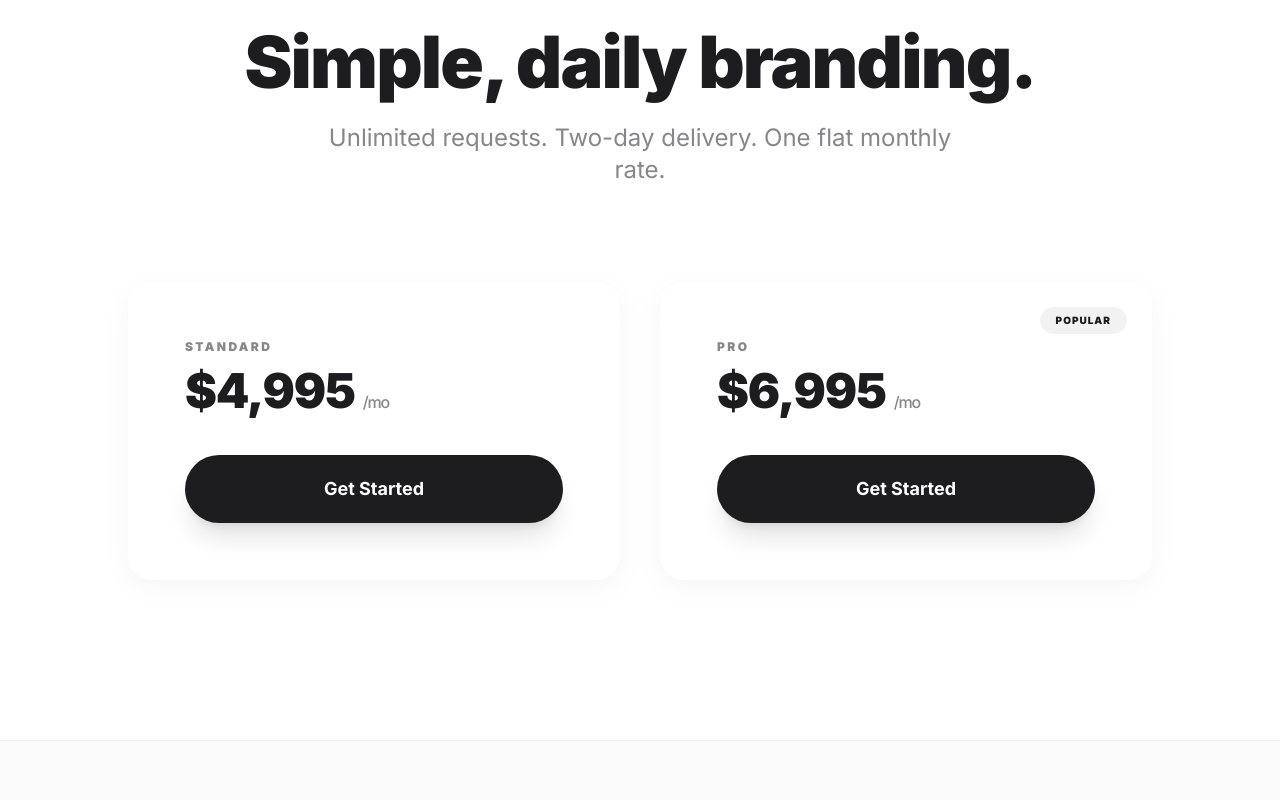
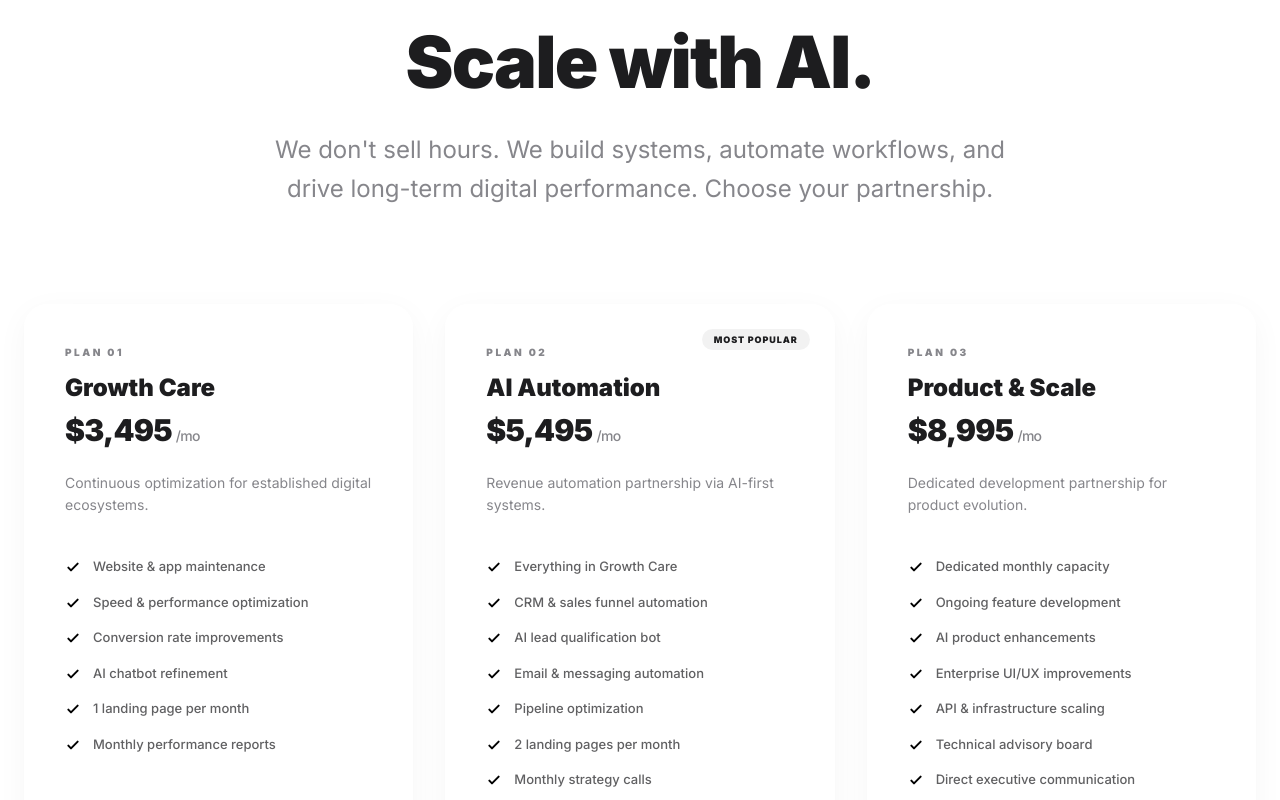
Before and after one commit to 0xmetamonkey/house-of-extsy, a Next.js app: page / in a window 1280 px wide. Shown: the part 1460-2260 px from the top of the page. Built offline with nearby package versions, Linux system fonts and the light colour scheme.

Commit message:
Implement new 3-tier subscription model and fix sizing/hover states

```diff
--- a/src/app/page.tsx
+++ b/src/app/page.tsx
@@ -80,7 +80,7 @@
             Book a call
           </Link>
           <Link href="#pricing" className="px-6 py-2.5 text-[13px] font-semibold bg-[#1d1d1f] text-white rounded-full hover:bg-black transition-all duration-500 hover:shadow-[0_8px_20px_rgba(0,0,0,0.2)] active:scale-95">
-            Explore Pricing
+            View Plans
           </Link>
         </div>
       </nav>
@@ -135,37 +135,123 @@
         </div>
       </section>
 
-      {/* Pricing Section */}
+      {/* Pricing Section - Outcome Driven Service Model */}
       <section id="pricing" className="py-40 px-6 bg-white border-t border-black/5">
-        <div className="max-w-5xl mx-auto">
+        <div className="max-w-7xl mx-auto">
           <FadeIn>
             <div className="text-center mb-24">
-              <h2 className="text-5xl md:text-7xl font-black text-[#1d1d1f] tracking-tight mb-6">Simple, daily branding.</h2>
-              <p className="text-xl md:text-2xl text-[#86868b] max-w-2xl mx-auto">Unlimited requests. Two-day delivery. One flat monthly rate.</p>
+              <h2 className="text-5xl md:text-7xl font-black text-[#1d1d1f] tracking-tight mb-8">Scale with AI.</h2>
+              <p className="text-xl md:text-2xl text-[#86868b] max-w-3xl mx-auto leading-relaxed">
+                We don't sell hours. We build systems, automate workflows, and drive long-term digital performance. Choose your partnership.
+              </p>
             </div>
-            <div className="grid grid-cols-1 md:grid-cols-2 gap-10">
-              {/* Standard Plan */}
-              <div className="glass-card p-14 bg-white/40 group hover:bg-[#1d1d1f] hover:shadow-[0_40px_80px_rgba(0,0,0,0.15)] transition-all duration-700 border-black/5">
-                <div className="text-xs font-black uppercase tracking-[0.2em] text-[#86868b] group-hover:text-white/40 mb-3 transition-colors duration-500">Standard</div>
-                <div className="text-5xl font-black text-[#1d1d1f] group-hover:text-white mb-10 transition-colors duration-500 tracking-tight">$4,995<span className="text-base font-medium text-[#86868b] group-hover:text-white/40 ml-2">/mo</span></div>
+
+            <div className="grid grid-cols-1 lg:grid-cols-3 gap-8">
+              {/* Plan 1: Growth Care */}
+              <div className="glass-card flex flex-col p-10 bg-white/40 group hover:bg-[#1d1d1f] hover:shadow-[0_40px_80px_rgba(0,0,0,0.12)] transition-all duration-500 border-black/5">
+                <div className="mb-10">
+                  <div className="text-[10px] font-black uppercase tracking-[0.25em] text-[#86868b] group-hover:text-white/40 mb-3 transition-colors duration-500">Plan 01</div>
+                  <h3 className="text-2xl font-black text-[#1d1d1f] group-hover:text-white mb-2 transition-colors duration-500">Growth Care</h3>
+                  <div className="text-3xl font-black text-[#1d1d1f] group-hover:text-white mb-6 transition-colors duration-500 tracking-tight">$3,495<span className="text-sm font-medium text-[#86868b] group-hover:text-white/40 ml-1">/mo</span></div>
+                  <p className="text-sm text-[#86868b] group-hover:text-white/60 leading-relaxed transition-colors duration-500">Continuous optimization for established digital ecosystems.</p>
+                </div>
+
+                <ul className="flex-grow space-y-4 mb-10">
+                  {[
+                    "Website & app maintenance",
+                    "Speed & performance optimization",
+                    "Conversion rate improvements",
+                    "AI chatbot refinement",
+                    "1 landing page per month",
+                    "Monthly performance reports"
+                  ].map((feature, i) => (
+                    <li key={i} className="flex items-start gap-3 text-[13px] font-medium text-[#1d1d1f]/70 group-hover:text-white/80 transition-colors duration-500">
+                      <svg className="w-4 h-4 text-black group-hover:text-white mt-0.5" fill="none" viewBox="0 0 24 24" stroke="currentColor">
+                        <path strokeLinecap="round" strokeLinejoin="round" strokeWidth={3} d="M5 13l4 4L19 7" />
+                      </svg>
+                      {feature}
+                    </li>
+                  ))}
+                </ul>
+
                 <button
-                  onClick={() => handlePayment("Standard", 4995)}
-                  className="w-full py-5 bg-[#1d1d1f] text-white group-hover:bg-white group-hover:text-[#1d1d1f] rounded-full font-bold text-lg transition-all duration-500 active:scale-[0.98] shadow-xl hover:shadow-2xl"
+                  onClick={() => handlePayment("Growth Care", 3495)}
+                  className="w-full py-4 bg-[#1d1d1f] text-white group-hover:bg-white group-hover:text-[#1d1d1f] rounded-full font-bold text-base transition-all duration-500 active:scale-[0.98] shadow-lg"
                 >
-                  Get Started
+                  Start Optimization
                 </button>
               </div>
 
-              {/* Pro Plan */}
-              <div className="glass-card p-14 bg-[#1d1d1f]/[0.02] border-black/10 group hover:bg-[#1d1d1f] hover:shadow-[0_40px_80px_rgba(0,0,0,0.15)] transition-all duration-700 overflow-hidden relative">
-                <div className="absolute top-6 right-6 px-4 py-1.5 bg-black/[0.05] group-hover:bg-white/10 rounded-full text-[10px] font-black uppercase tracking-widest text-[#1d1d1f] group-hover:text-white transition-colors duration-500">Popular</div>
-                <div className="text-xs font-black uppercase tracking-[0.2em] text-[#86868b] group-hover:text-white/40 mb-3 transition-colors duration-500">Pro</div>
-                <div className="text-5xl font-black text-[#1d1d1f] group-hover:text-white mb-10 transition-colors duration-500 tracking-tight">$6,995<span className="text-base font-medium text-[#86868b] group-hover:text-white/40 ml-2">/mo</span></div>
+              {/* Plan 2: AI Automation Partner */}
+              <div className="glass-card flex flex-col p-10 bg-white/40 group hover:bg-[#1d1d1f] hover:shadow-[0_40px_80px_rgba(0,0,0,0.12)] transition-all duration-500 border-black/5 relative overflow-hidden">
+                <div className="absolute top-6 right-6 px-3 py-1 bg-black/[0.05] group-hover:bg-white/10 rounded-full text-[9px] font-black uppercase tracking-widest text-[#1d1d1f] group-hover:text-white transition-colors duration-500">Most Popular</div>
+                <div className="mb-10">
+                  <div className="text-[10px] font-black uppercase tracking-[0.25em] text-[#86868b] group-hover:text-white/40 mb-3 transition-colors duration-500">Plan 02</div>
+                  <h3 className="text-2xl font-black text-[#1d1d1f] group-hover:text-white mb-2 transition-colors duration-500">AI Automation</h3>
+                  <div className="text-3xl font-black text-[#1d1d1f] group-hover:text-white mb-6 transition-colors duration-500 tracking-tight">$5,495<span className="text-sm font-medium text-[#86868b] group-hover:text-white/40 ml-1">/mo</span></div>
+                  <p className="text-sm text-[#86868b] group-hover:text-white/60 leading-relaxed transition-colors duration-500">Revenue automation partnership via AI-first systems.</p>
+                </div>
+
+                <ul className="flex-grow space-y-4 mb-10">
+                  {[
+                    "Everything in Growth Care",
+                    "CRM & sales funnel automation",
+                    "AI lead qualification bot",
+                    "Email & messaging automation",
+                    "Pipeline optimization",
+                    "2 landing pages per month",
+                    "Monthly strategy calls"
+                  ].map((feature, i) => (
+                    <li key={i} className="flex items-start gap-3 text-[13px] font-medium text-[#1d1d1f]/70 group-hover:text-white/80 transition-colors duration-500">
+                      <svg className="w-4 h-4 text-black group-hover:text-white mt-0.5" fill="none" viewBox="0 0 24 24" stroke="currentColor">
+                        <path strokeLinecap="round" strokeLinejoin="round" strokeWidth={3} d="M5 13l4 4L19 7" />
+                      </svg>
+                      {feature}
+                    </li>
+                  ))}
+                </ul>
+
                 <button
-                  onClick={() => handlePayment("Pro", 6995)}
-                  className="w-full py-5 bg-[#1d1d1f] text-white group-hover:bg-white group-hover:text-[#1d1d1f] rounded-full font-bold text-lg transition-all duration-500 active:scale-[0.98] shadow-xl hover:shadow-2xl"
+                  onClick={() => handlePayment("AI Automation", 5495)}
+                  className="w-full py-4 bg-[#1d1d1f] text-white group-hover:bg-white group-hover:text-[#1d1d1f] rounded-full font-bold text-base transition-all duration-500 active:scale-[0.98] shadow-lg"
                 >
-                  Get Started
+                  Automate Revenue
+                </button>
+              </div>
+
+              {/* Plan 3: Product & Scale Retainer */}
+              <div className="glass-card flex flex-col p-10 bg-white/40 group hover:bg-[#1d1d1f] hover:shadow-[0_40px_80px_rgba(0,0,0,0.12)] transition-all duration-500 border-black/5">
+                <div className="mb-10">
+                  <div className="text-[10px] font-black uppercase tracking-[0.25em] text-[#86868b] group-hover:text-white/40 mb-3 transition-colors duration-500">Plan 03</div>
+                  <h3 className="text-2xl font-black text-[#1d1d1f] group-hover:text-white mb-2 transition-colors duration-500">Product & Scale</h3>
+                  <div className="text-3xl font-black text-[#1d1d1f] group-hover:text-white mb-6 transition-colors duration-500 tracking-tight">$8,995<span className="text-sm font-medium text-[#86868b] group-hover:text-white/40 ml-1">/mo</span></div>
+                  <p className="text-sm text-[#86868b] group-hover:text-white/60 leading-relaxed transition-colors duration-500">Dedicated development partnership for product evolution.</p>
+                </div>
+
+                <ul className="flex-grow space-y-4 mb-10">
+                  {[
+                    "Dedicated monthly capacity",
+                    "Ongoing feature development",
+                    "AI product enhancements",
+                    "Enterprise UI/UX improvements",
+                    "API & infrastructure scaling",
+                    "Technical advisory board",
+                    "Direct executive communication"
+                  ].map((feature, i) => (
+                    <li key={i} className="flex items-start gap-3 text-[13px] font-medium text-[#1d1d1f]/70 group-hover:text-white/80 transition-colors duration-500">
+                      <svg className="w-4 h-4 text-black group-hover:text-white mt-0.5" fill="none" viewBox="0 0 24 24" stroke="currentColor">
+                        <path strokeLinecap="round" strokeLinejoin="round" strokeWidth={3} d="M5 13l4 4L19 7" />
+                      </svg>
+                      {feature}
+                    </li>
+                  ))}
+                </ul>
+
+                <button
+                  onClick={() => handlePayment("Product & Scale", 8995)}
+                  className="w-full py-4 bg-[#1d1d1f] text-white group-hover:bg-white group-hover:text-[#1d1d1f] rounded-full font-bold text-base transition-all duration-500 active:scale-[0.98] shadow-lg"
+                >
+                  Retain Capacity
                 </button>
               </div>
             </div>
```
